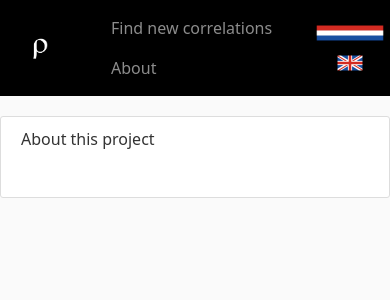
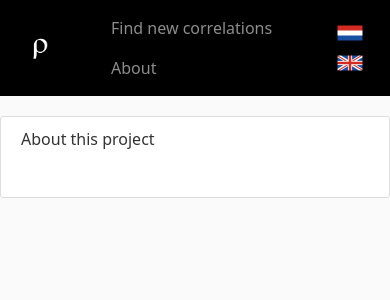
Before and after one commit to ndoornekamp/spurious-correlations-nl, a Flask app: page /about in a window 390 px wide. Shown: the top 300 px of the page. Run offline with Flask 2, Linux system fonts and the light colour scheme.

Commit message:
Improved mobile-friendliness

```diff
--- a/app/static/css/base.css
+++ b/app/static/css/base.css
@@ -30,4 +30,5 @@ body {
 
 .navbar-flag {
     padding: 0px 25px;
+    height: 30px;
 }
--- a/app/static/js/infiniteGraphScroll.js
+++ b/app/static/js/infiniteGraphScroll.js
@@ -34,7 +34,8 @@ async function fetchData(datasetIndex) {
 window.onscroll = async function (ev) {
 	if (window.innerHeight + window.scrollY >= document.body.offsetHeight) {
 		nofPlots++;
-		const [canvas, chart] = await addPlot(nofPlots);
+		const [canvas, chart, dataset] = await addPlot(nofPlots);
+		addSources(canvas, dataset);
 		addDownloadButton(canvas, chart);
 	}
 };
--- a/app/templates/base.html
+++ b/app/templates/base.html
@@ -2,7 +2,7 @@
 <html lang="en">
   <head>
     <meta charset="UTF-8" />
-    <meta name="viewport" content="width=device-width, initial-scale=1">
+    <meta name="viewport" content="width=device-width, initial-scale=1, width=400px">
     <title>{{ _('Coincidental correlations') }}</title>
 
     <!-- CSS-->
@@ -29,10 +29,10 @@
       </li>
     </ul>
 
-    <ul class="navbar-nav ms-auto">
-      <img class="set-language" data-language="nl" type="image" src="{{ url_for('static', filename='img/nl.png') }}" height="30"/>
-      <img class="set-language navbar-flag" data-language="en" type="image" src="{{ url_for('static', filename='img/uk.png') }}" height="30"/>
-    </ul>
+    <div class="navbar-nav ms-auto">
+      <img class="set-language navbar-flag" data-language="nl" type="image" src="{{ url_for('static', filename='img/nl.png') }}"/>
+      <img class="set-language navbar-flag" data-language="en" type="image" src="{{ url_for('static', filename='img/uk.png') }}"/>
+    </div>
     <script src="{{ url_for('static', filename='js/setLanguage.js') }}"></script>
   </nav>
 
```
